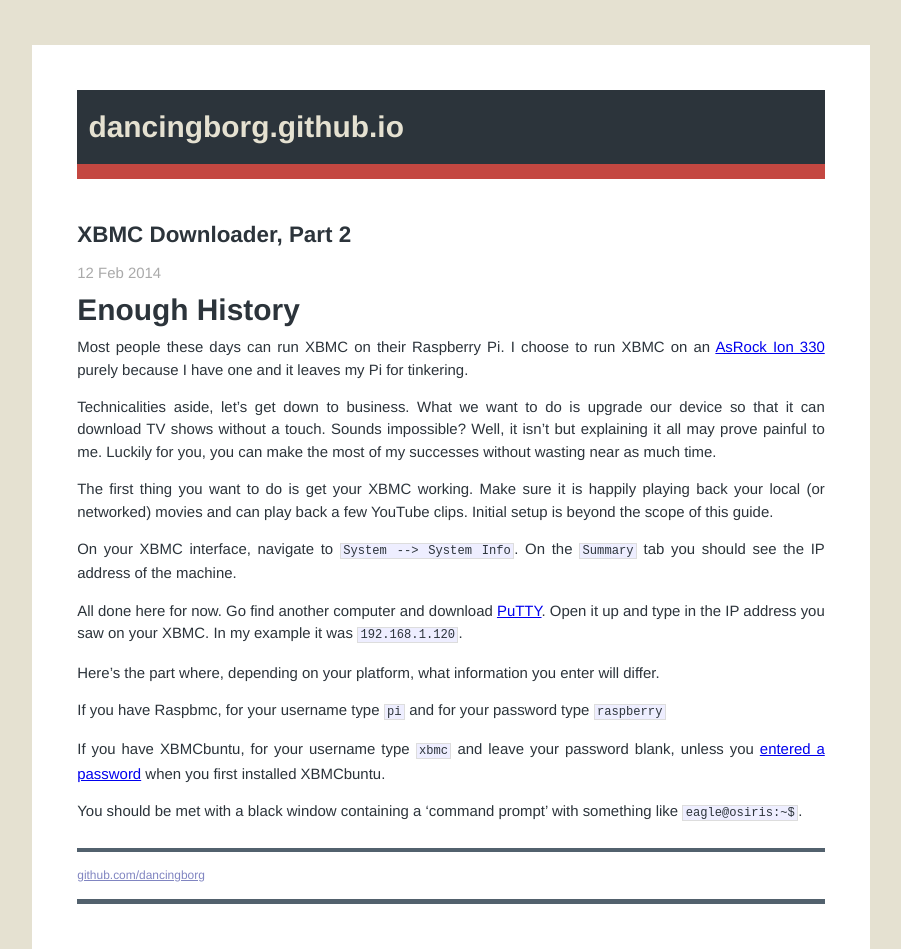
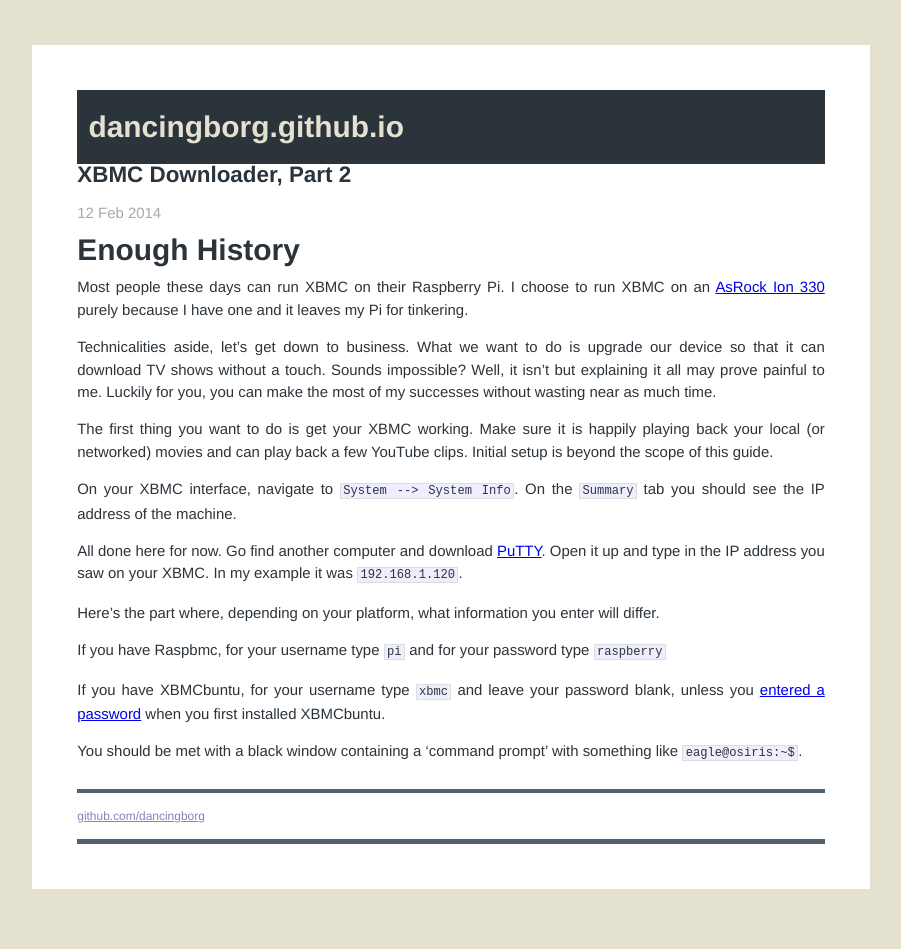
Before and after one commit to andre-abadi/andre-abadi.github.io, a Jekyll site: the page built from _posts/2014-02-12-xbmc-downloader-2.md, in a window 1280 px wide. Shown: the whole page, without its empty margins (189-1090 px from the left). Built offline with Jekyll 4.4.1, drawn with Linux system fonts in a browser that asks for light colours; Markdown is read by kramdown in place of the engine named in the settings.

Commit message:
Update default.html

```diff
--- a/_layouts/default.html
+++ b/_layouts/default.html
@@ -19,7 +19,6 @@
           <div class="header">
             <h1 class="title"><a href="/">{{ site.name }}</a></h1>
           </div>
-          <div class="ruler"></div>
 
           {{ content }}
 
```
